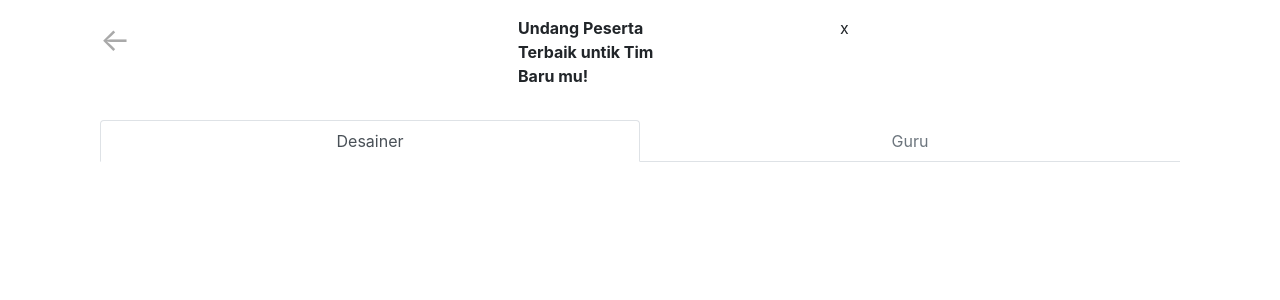
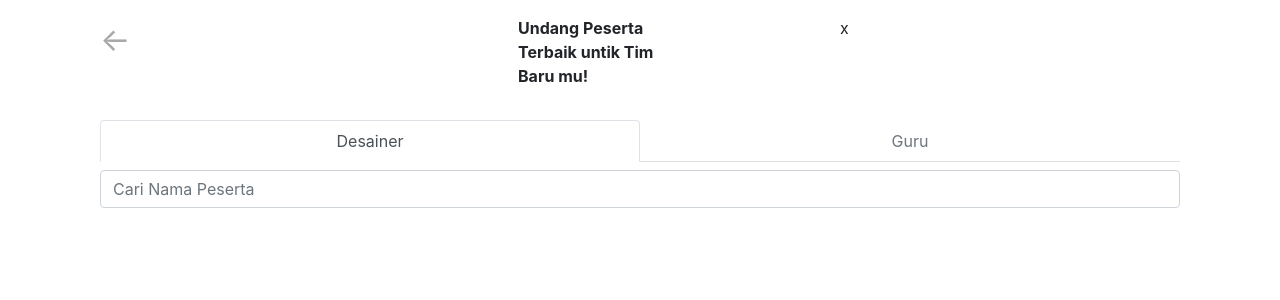
Before and after one commit to berlink2/tp_test, a React (Create React App) app: page / in a window 1280 px wide. Shown: the top 300 px of the page. Built offline with nearby package versions, Linux system fonts and the light colour scheme.

Commit message:
added searchbar component

```diff
--- a/src/App.js
+++ b/src/App.js
@@ -2,11 +2,13 @@ import React from "react";
 import { Row, Col, Card, Container, Button } from "react-bootstrap";
 import axios from "axios";
 import Header from "./Components/Header/index";
+import Search from "./Components/Search/index";
 
 const app = () => {
   return (
     <Container>
       <Header />
+      <Search />
     </Container>
   );
 };
--- /dev/null
+++ b/src/Components/Search/index.js
@@ -0,0 +1,18 @@
+import React from "react";
+import { InputGroup, FormControl, Container } from "react-bootstrap";
+
+const Search = () => {
+  return (
+    <Container>
+      <InputGroup className="">
+        <FormControl
+          placeholder="Cari Nama Peserta"
+          aria-label="Search"
+          aria-describedby="Search"
+        />
+      </InputGroup>
+    </Container>
+  );
+};
+
+export default Search;
```
Also changed, not shown: src/Components/Search/Search.scss (added).
